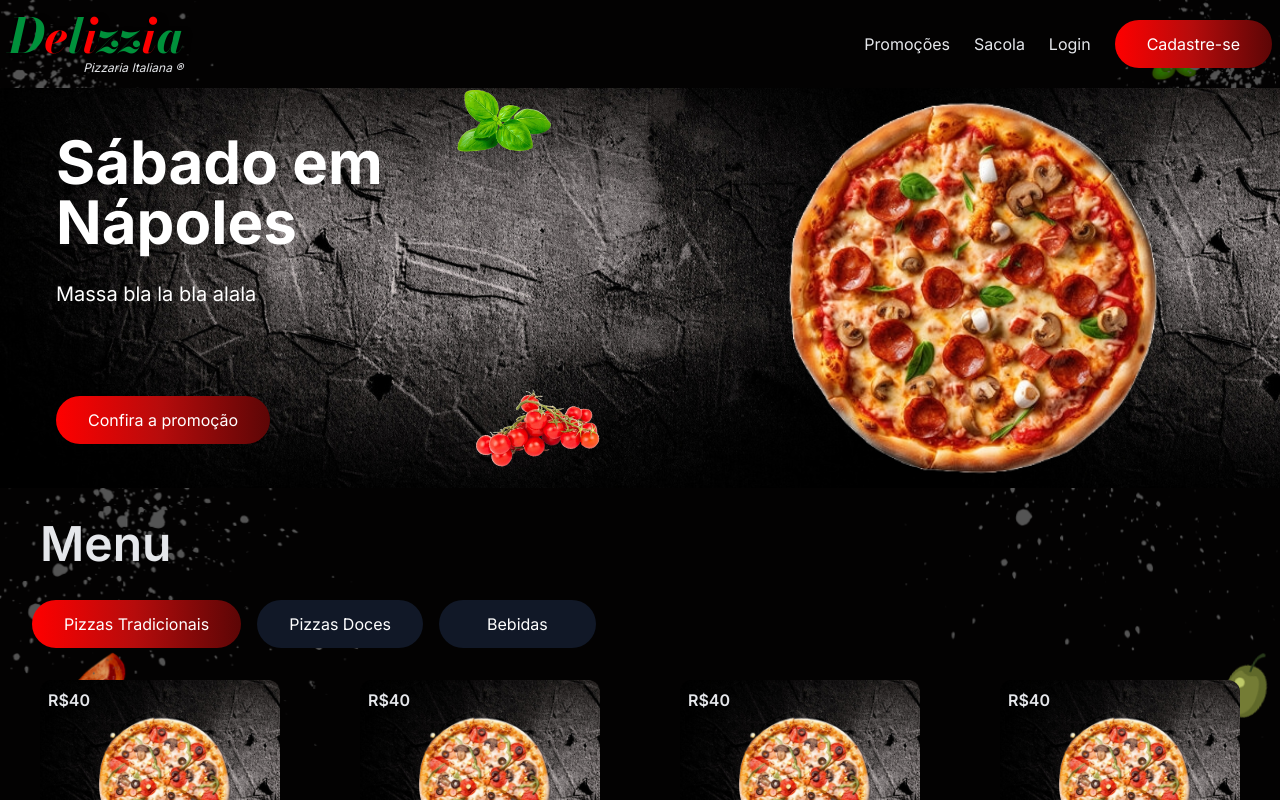
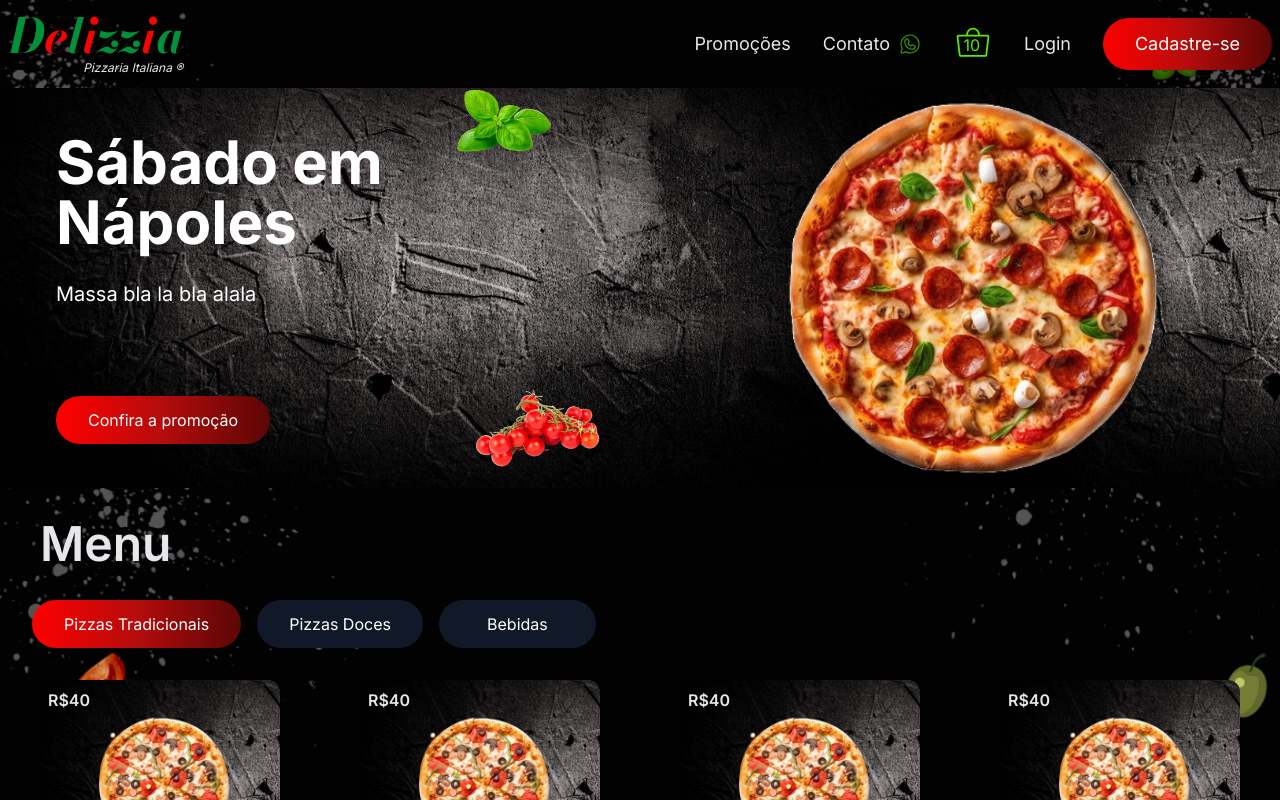
Before and after one commit to Janaina-Costa/ITalents_Pizza_Delivery, a React (Vite) app: page / in a window 1280 px wide. Shown: the top 800 px of the page. Built offline with nearby package versions, Linux system fonts and the light colour scheme; no server answers.

Commit message:
refactor: ajuste styles

```diff
--- a/src/components/Layout/index.tsx
+++ b/src/components/Layout/index.tsx
@@ -1,5 +1,5 @@
-import { SignOut } from '@phosphor-icons/react';
-import { useContext } from 'react';
+import { SignOut, ToteSimple, WhatsappLogo } from '@phosphor-icons/react';
+import { useContext, useState } from 'react';
 import { Link, Outlet, useLocation, useNavigate } from 'react-router-dom';
 
 import { AuthContext } from '../../contexts/AuthContext';
@@ -11,6 +11,7 @@ const Layout = () => {
   const { userIsLogged, signOut } = useContext(AuthContext);
   const location = useLocation();
   const navigate = useNavigate();
+  const [countItem, setCountItem] = useState(10);
 
   return (
     <>
@@ -25,8 +26,8 @@ const Layout = () => {
             </div>
           </div>
           <ul
-            className="flex items-center justify-end space-x-6
-          max-md:hidden
+            className="flex items-center justify-end space-x-8
+          max-md:hidden relative text-lg
         "
           >
             {location.pathname === '/' ? (
@@ -39,8 +40,29 @@ const Layout = () => {
             <li className="cursor-pointer  hover:text-primary-red-0 ease-in-out duration-300">
               <Link to="/promotions">Promoções</Link>
             </li>
-            <li className="cursor-pointer  hover:text-primary-red-0 ease-in-out duration-300">
-              <Link to="bag"> Sacola</Link>
+            <li className="cursor-pointer flex items-center gap-2 hover:text-primary-red-0 ease-in-out duration-300">
+              <Link to="/promotions">Contato</Link>
+              <WhatsappLogo
+                size={24}
+                weight="light"
+                className="text-primary-green-0"
+              />{' '}
+            </li>
+            <li
+              className={`cursor-pointer hover:text-primary-red-0 ease-in-out duration-300 relative text-center ${
+                countItem > 0 ? 'text-primary-green-2' : ''
+              }`}
+            >
+              <Link to="bag">
+                <ToteSimple size={38} weight="light" />
+              </Link>
+              <span
+                className={`absolute top-2 text-base ${
+                  countItem > 9 ? 'left-[25%]' : 'left-[35%]'
+                } `}
+              >
+                {countItem}
+              </span>
             </li>
             {userIsLogged ? (
               <li className="flex gap-4 cursor-pointer hover:text-primary-red-0 ease-in-out duration-300">
--- a/src/components/Menu/ItemMenuCard/index.tsx
+++ b/src/components/Menu/ItemMenuCard/index.tsx
@@ -1,6 +1,6 @@
 /* eslint-disable jsx-a11y/control-has-associated-label */
 
-import { Basket } from '@phosphor-icons/react';
+import { Tote } from '@phosphor-icons/react';
 import { Link } from 'react-router-dom';
 
 import { IPropsItems } from '../../../types/interface/Product';
@@ -46,7 +46,7 @@ export const ItemMenuCard = ({ data, value, idProduct }: IProps) => {
               type="button"
               className="bg-gradient-to-r from-primary-green-1 from-0% to-primary-green-3 to-100% rounded-2xl px-2"
             >
-              <Basket size={24} color="#ffffff" weight="thin" />
+              <Tote size={24} color="#ffffff" weight="regular" />
             </button>
           </div>
         </div>
```
